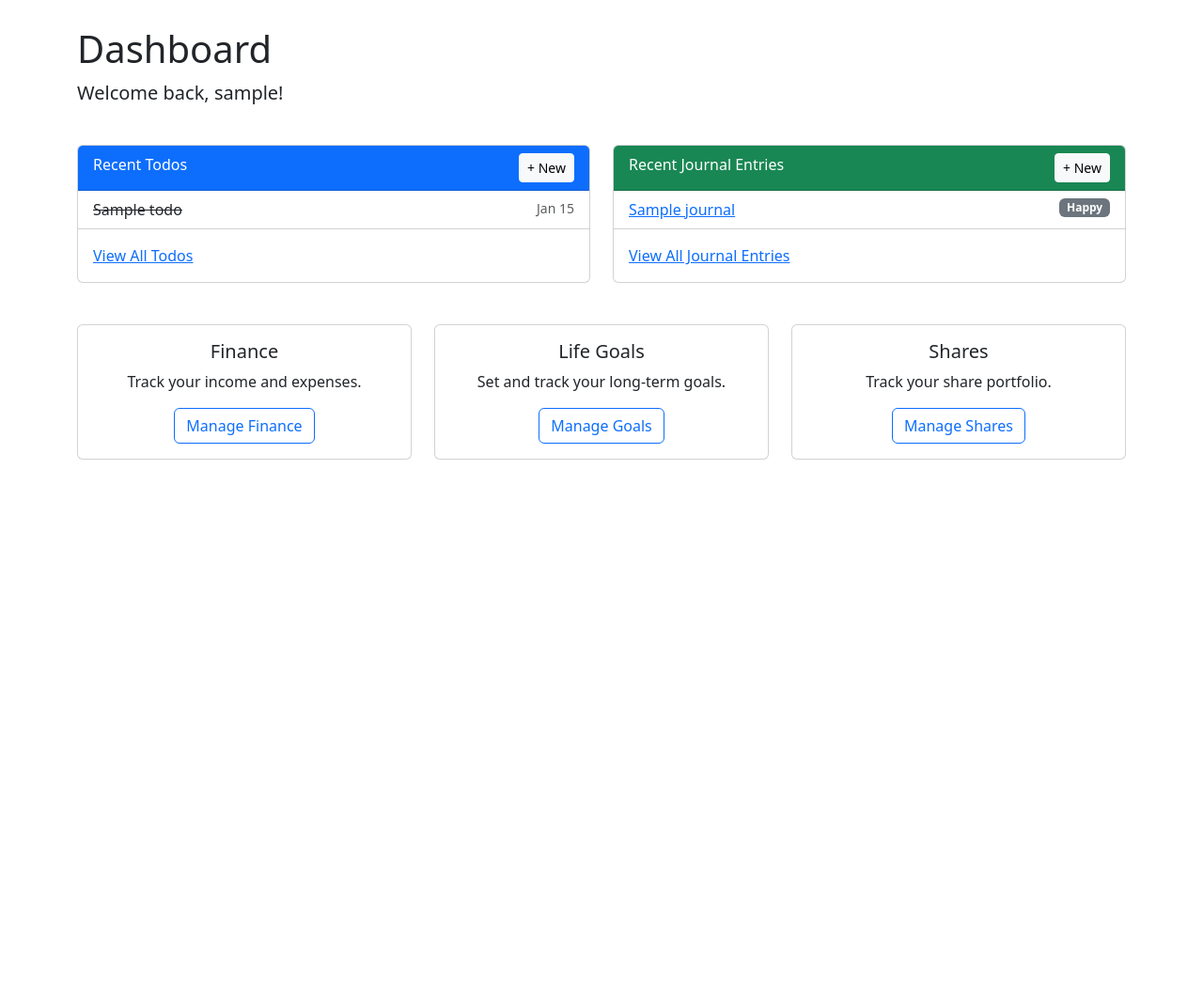
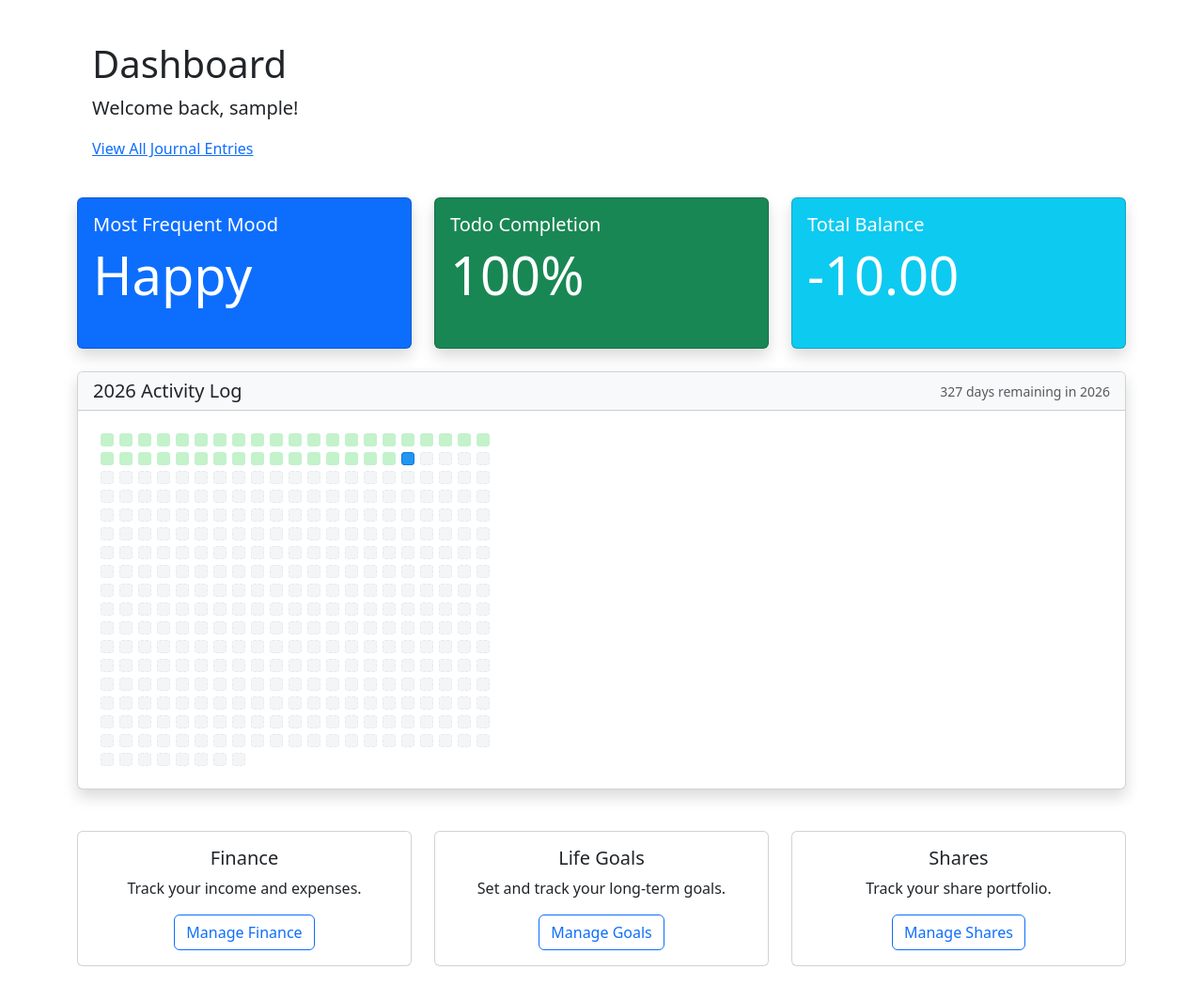
Before and after one commit to RanadipShrestha/PersonalManagement, a Django app: page / in a window 1280 px wide. Shown: the part 56-1104 px from the top of the page at 94% size. Before the commit the page ends 545 px from the top, so only its background shows below. Run offline with Django 5.2, Linux system fonts and the light colour scheme; a user stored in the database is signed in; tables that the repository leaves empty hold one stand-in row (values such as "Sample post").

Commit message:
Update Version 2 updated All necessary feature know it can be used by  anyone

```diff
--- a/core/templates/core/dashboard.html
+++ b/core/templates/core/dashboard.html
@@ -1,58 +1,122 @@
 {% extends 'base.html' %}
 
 {% block content %}
+<div class="p-3"> <!-- Added padding wrapper -->
 <div class="row">
     <div class="col-md-12 mb-4">
         <h1>Dashboard</h1>
         <p class="lead">Welcome back, {{ user.username }}!</p>
+            </ul>
+             <div class="card-body">
+                <a href="{% url 'journal-list' %}" class="card-link">View All Journal Entries</a>
+            </div>
+        </div>
+    </div>
+</div>
+
+<style>
+    .activity-graph {
+        display: flex;
+        flex-wrap: wrap;
+        gap: 6px; /* Increased gap */
+        max-width: 40%; /* Restricted width as requested */
+        justify-content: flex-start;
+    }
+    .day-dot {
+        width: 14px; /* Slightly larger */
+        height: 14px;
+        border-radius: 3px;
+    }
+    .day-dot.past {
+        background-color: #9be9a8; /* Consistent light green for ALL past days */
+        opacity: 0.6;
+    }
+    .day-dot.today {
+        background-color: #2196f3 !important; /* Blue for TODAY */
+        opacity: 1;
+        border: 1px solid #1976d2;
+    }
+    .day-dot.active {
+        background-color: #216e39 !important; /* Dark green for days with activity */
+        opacity: 1;
+    }
+    .day-dot.future {
+        background-color: #ebedf0; /* Very light/empty for future */
+        border: 1px dashed #d1d5da; /* Dashed border for future */
+        opacity: 0.5;
+    }
+
+    /* Hover tooltip effect */
+    .day-dot {
+        position: relative;
+        cursor: pointer;
+    }
+    .day-dot:hover::after {
+        content: attr(title);
+        position: absolute;
+        bottom: 125%;
+        left: 50%;
+        transform: translateX(-50%);
+        background: #24292e;
+        color: white;
+        padding: 5px 10px;
+        border-radius: 6px;
+        font-size: 11px;
+        white-space: nowrap;
+        z-index: 10;
+        pointer-events: none;
+        box-shadow: 0 2px 5px rgba(0,0,0,0.2);
+    }
+</style>
+
+<div class="row mb-4">
+    <!-- Most Frequent Mood -->
+    <div class="col-md-4">
+        <div class="card text-white bg-primary shadow h-100">
+            <div class="card-body">
+                <h5 class="card-title">Most Frequent Mood</h5>
+                <h2 class="display-4">{{ most_frequent_mood }}</h2>
+            </div>
+        </div>
+    </div>
+
+    <!-- Todo Completion Efficiency -->
+    <div class="col-md-4">
+        <div class="card text-white bg-success shadow h-100">
+            <div class="card-body">
+                <h5 class="card-title">Todo Completion</h5>
+                <h2 class="display-4">{{ todo_completion_percentage }}%</h2>
+            </div>
+        </div>
+    </div>
+
+    <!-- Total Balance -->
+    <div class="col-md-4">
+        <div class="card text-white bg-info shadow h-100">
+            <div class="card-body">
+                <h5 class="card-title">Total Balance</h5>
+                <h2 class="display-4">{{ total_balance }}</h2>
+            </div>
+        </div>
     </div>
 </div>
 
 <div class="row">
-    <div class="col-md-6">
-        <div class="card">
-            <div class="card-header bg-primary text-white">
-                Recent Todos
-                <a href="{% url 'todo-create' %}" class="btn btn-sm btn-light float-end">+ New</a>
+    <div class="col-12">
+        <div class="card shadow">
+            <div class="card-header bg-light d-flex justify-content-between align-items-center">
+                <h5 class="mb-0">{{ current_year }} Activity Log</h5>
+                <small class="text-muted">{{ days_remaining }} days remaining in {{ current_year }}</small>
             </div>
-            <ul class="list-group list-group-flush">
-                {% for todo in recent_todos %}
-                    <li class="list-group-item">
-                        {% if todo.is_completed %}
-                            <del>{{ todo.title }}</del>
-                        {% else %}
-                            {{ todo.title }}
-                        {% endif %}
-                        <small class="text-muted float-end">{{ todo.created_at|date:"M d" }}</small>
-                    </li>
-                {% empty %}
-                    <li class="list-group-item">No recent todos.</li>
-                {% endfor %}
-            </ul>
             <div class="card-body">
-                <a href="{% url 'todo-list' %}" class="card-link">View All Todos</a>
-            </div>
-        </div>
-    </div>
-
-    <div class="col-md-6">
-        <div class="card">
-            <div class="card-header bg-success text-white">
-                Recent Journal Entries
-                <a href="{% url 'journal-create' %}" class="btn btn-sm btn-light float-end">+ New</a>
-            </div>
-            <ul class="list-group list-group-flush">
-                {% for journal in recent_journals %}
-                    <li class="list-group-item">
-                        <a href="{% url 'journal-detail' journal.pk %}">{{ journal.title }}</a>
-                        <span class="badge bg-secondary float-end">{{ journal.mood }}</span>
-                    </li>
-                {% empty %}
-                    <li class="list-group-item">No recent entries.</li>
-                {% endfor %}
-            </ul>
-             <div class="card-body">
-                <a href="{% url 'journal-list' %}" class="card-link">View All Journal Entries</a>
+                <div class="activity-graph p-2">
+                    {% for day in activity_data %}
+                        <div class="day-dot
+                                    {% if day.is_today %}today{% elif day.is_future %}future{% else %}past{% endif %}
+                                    {% if day.has_activity %}active{% endif %}"
+                             title="{{ day.date|date:'M d, Y' }}"></div>
+                    {% endfor %}
+                </div>
             </div>
         </div>
     </div>
@@ -87,4 +151,5 @@
         </div>
     </div>
 </div>
+</div> <!-- End padding wrapper -->
 {% endblock %}
--- a/core/urls.py
+++ b/core/urls.py
@@ -27,6 +27,9 @@ urlpatterns = [
     path('finance/', views.TransactionListView.as_view(), name='transaction-list'),
     path('finance/income/new/', views.IncomeCreateView.as_view(), name='income-create'),
     path('finance/expense/new/', views.ExpenseCreateView.as_view(), name='expense-create'),
+    path('finance/income/<int:pk>/update/', views.IncomeUpdateView.as_view(), name='income-update'),
+    path('finance/expense/<int:pk>/update/', views.ExpenseUpdateView.as_view(), name='expense-update'),
+    path('finance/transaction/<int:pk>/delete/', views.TransactionDeleteView.as_view(), name='transaction-delete'),
 
     # Life Goals
     path('goals/', views.LifeGoalListView.as_view(), name='lifegoal-list'),
--- a/core/views.py
+++ b/core/views.py
@@ -38,8 +38,72 @@ class DashboardView(LoginRequiredMixin, TemplateView):
 
     def get_context_data(self, **kwargs):
         context = super().get_context_data(**kwargs)
-        context['recent_todos'] = Todo.objects.filter(user=self.request.user).order_by('-created_at')[:5]
-        context['recent_journals'] = Journal.objects.filter(user=self.request.user).order_by('-date')[:5]
+        user = self.request.user
+
+        # 1. Most Frequent Mood
+        from django.db.models import Count
+        most_common_mood = Journal.objects.filter(user=user).values('mood').annotate(count=Count('mood')).order_by('-count').first()
+        context['most_frequent_mood'] = most_common_mood['mood'] if most_common_mood else "No Data"
+
+        # 2. Todo Completion Percentage
+        total_todos = Todo.objects.filter(user=user).count()
+        completed_todos = Todo.objects.filter(user=user, is_completed=True).count()
+        if total_todos > 0:
+            context['todo_completion_percentage'] = int((completed_todos / total_todos) * 100)
+        else:
+            context['todo_completion_percentage'] = 0
+
+        # 3. Total Balance
+        transactions = Transaction.objects.filter(user=user)
+        total_income = sum(t.amount for t in transactions if not t.is_expense)
+        total_expense = sum(t.amount for t in transactions if t.is_expense)
+        context['total_balance'] = total_income - total_expense
+
+        # 4. Calendar Year Activity Data (Dot Graph)
+        # We will check for Journal entries for each day in the CURRENT YEAR (Jan 1 - Dec 31).
+        # Structure: List of objects/dicts: {'date': date_obj, 'has_activity': bool, 'is_future': bool}
+        import datetime
+        import calendar
+
+        today = timezone.now().date()
+        current_year = today.year
+
+        # Determine number of days in current year
+        is_leap = calendar.isleap(current_year)
+        days_in_year = 366 if is_leap else 365
+
+        # Get start date and end date
+        start_date = datetime.date(current_year, 1, 1)
+        # end_date = datetime.date(current_year, 12, 31) # Not strictly needed for loop but good context
+
+        # Get all dates with journal entries efficiently
+        journal_dates = set(Journal.objects.filter(
+            user=user,
+            date__year=current_year
+        ).values_list('date', flat=True))
+
+        activity_data = []
+        future_days_count = 0
+
+        for i in range(days_in_year):
+             date = start_date + datetime.timedelta(days=i)
+             is_future = date > today
+             is_today = date == today
+
+             if is_future:
+                 future_days_count += 1
+
+             activity_data.append({
+                 'date': date,
+                 'has_activity': date in journal_dates and not is_future,
+                 'is_future': is_future,
+                 'is_today': is_today
+             })
+
+        context['activity_data'] = activity_data
+        context['days_remaining'] = future_days_count
+        context['current_year'] = current_year
+
         return context
 
 # Todo Views
@@ -167,6 +231,54 @@ class ExpenseCreateView(LoginRequiredMixin, CreateView):
         form.instance.is_expense = True
         messages.success(self.request, 'Expense recorded successfully.')
         return super().form_valid(form)
+
+class IncomeUpdateView(LoginRequiredMixin, UpdateView):
+    model = Transaction
+    form_class = IncomeForm
+    template_name = 'core/transaction_form.html'
+    success_url = reverse_lazy('transaction-list')
+
+    def get_queryset(self):
+        return Transaction.objects.filter(user=self.request.user, is_expense=False)
+
+    def get_context_data(self, **kwargs):
+        context = super().get_context_data(**kwargs)
+        context['title'] = 'Edit Income'
+        return context
+
+    def form_valid(self, form):
+        messages.success(self.request, 'Income updated successfully.')
+        return super().form_valid(form)
+
+class ExpenseUpdateView(LoginRequiredMixin, UpdateView):
+    model = Transaction
+    form_class = ExpenseForm
+    template_name = 'core/transaction_form.html'
+    success_url = reverse_lazy('transaction-list')
+
+    def get_queryset(self):
+        return Transaction.objects.filter(user=self.request.user, is_expense=True)
+
+    def get_context_data(self, **kwargs):
+        context = super().get_context_data(**kwargs)
+        context['title'] = 'Edit Expense'
+        return context
+
+    def form_valid(self, form):
+        messages.success(self.request, 'Expense updated successfully.')
+        return super().form_valid(form)
+
+class TransactionDeleteView(LoginRequiredMixin, DeleteView):
+    model = Transaction
+    success_url = reverse_lazy('transaction-list')
+    template_name = 'core/transaction_confirm_delete.html'
+
+    def get_queryset(self):
+        return Transaction.objects.filter(user=self.request.user)
+
+    def delete(self, request, *args, **kwargs):
+        messages.success(request, 'Transaction deleted successfully.')
+        return super().delete(request, *args, **kwargs)
 
 # LifeGoal Views
 class LifeGoalListView(LoginRequiredMixin, ListView):
```
Also changed, not shown: core/templates/core/transaction_confirm_delete.html (added, +32 -0 lines), core/templates/core/transaction_list.html (+11 -2 lines).
